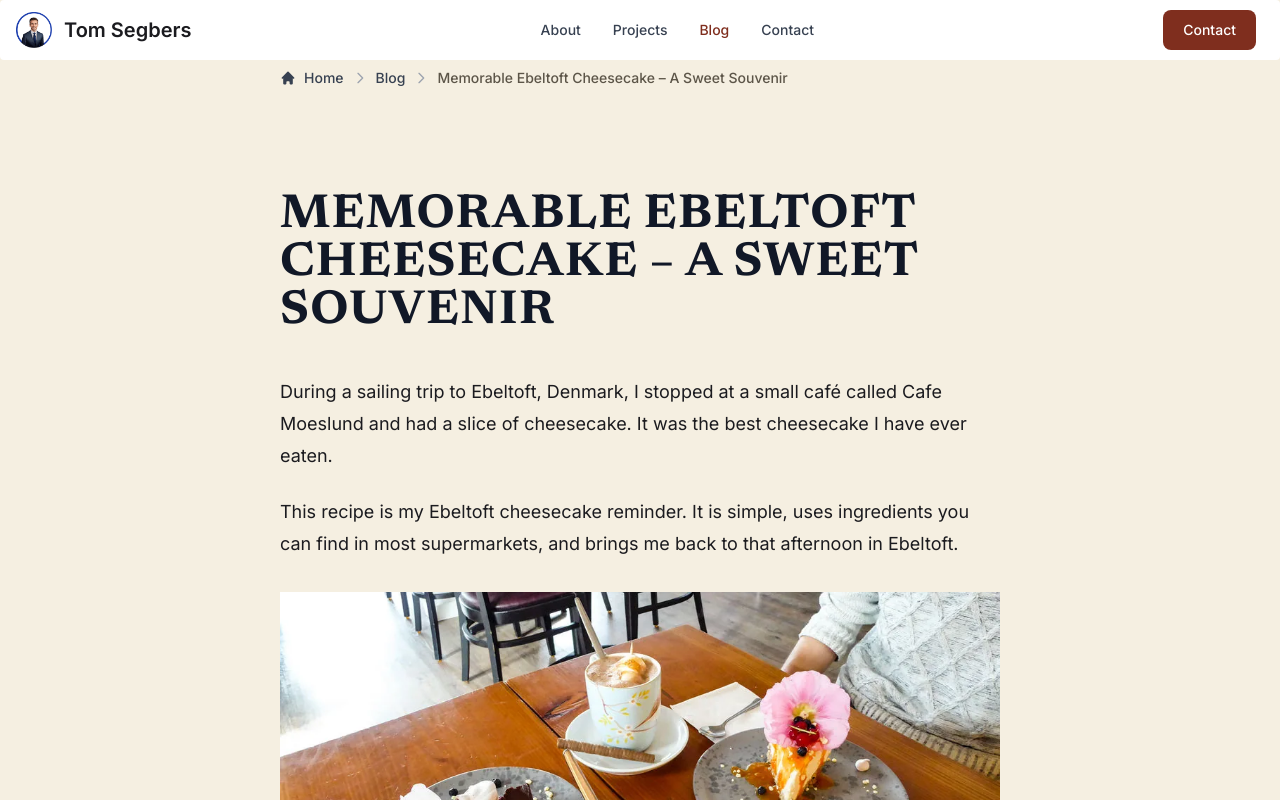
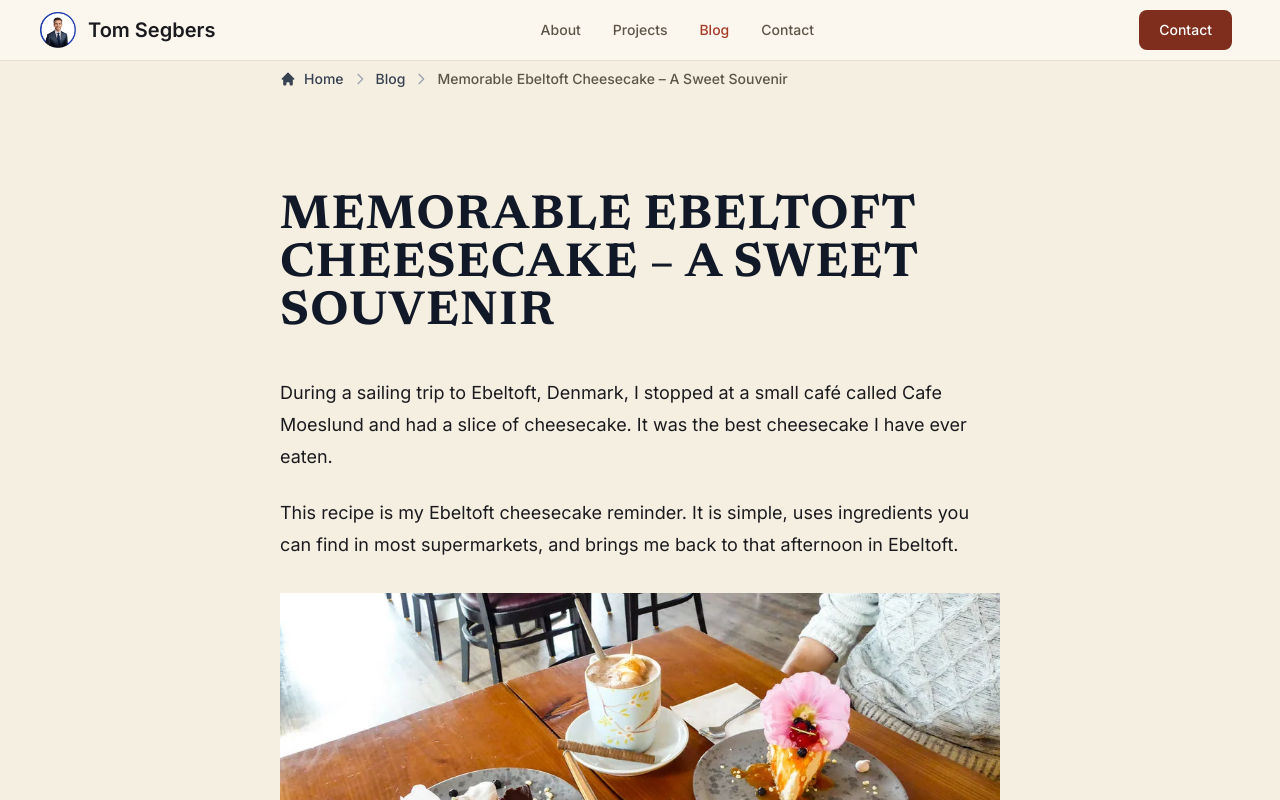
Before and after one commit to TomSeestern/TomSeestern.github.io, a Next.js app: page /blog/entry/2019-ebeltoft-cheesecake-recipe in a window 1280 px wide. Shown: the top 800 px of the page. Built offline with nearby package versions, Linux system fonts and the light colour scheme.

Commit message:
refactor(ui): replace Navbar with in-tree header

```diff
--- a/components/Header/Header.tsx
+++ b/components/Header/Header.tsx
@@ -1,9 +1,8 @@
 "use client"
 
-import { Navbar, NavbarBrand, NavbarCollapse, NavbarLink, NavbarToggle } from "flowbite-react"
 import Image from "next/image"
 import { usePathname } from "next/navigation"
-import React from "react"
+import React, { useState } from "react"
 
 const navItems = [
   { href: "/about", label: "About" },
@@ -12,12 +11,29 @@ const navItems = [
   { href: "/contact", label: "Contact" },
 ] as const
 
+const navLinkBase =
+  "block rounded-lg px-3 py-2 text-base font-medium transition-colors duration-200 focus-visible:outline-none focus-visible:ring-4 focus-visible:ring-accent-soft md:p-0 md:text-sm"
+
+/**
+ * Site header (D11 / T21). In-tree replacement for Flowbite's `Navbar`
+ * primitives. The mobile toggle owns the collapsed state, exposes it through
+ * `aria-expanded`, and points at the navigation list through `aria-controls`,
+ * so assistive tech can follow the disclosure relationship.
+ */
 export function Header() {
   const pathname = usePathname()
+  const [isMenuOpen, setIsMenuOpen] = useState(false)
 
   return (
-    <Navbar fluid={true} rounded={true}>
-      <NavbarBrand href="/">
+    <header className="border-b border-border-subtle bg-surface-elevated">
+      <nav
+        aria-label="Main navigation"
+        className="mx-auto flex max-w-width-page flex-wrap items-center justify-between px-4 py-2.5 sm:px-6"
+      >
+        <a
+          href="/"
+          className="flex items-center rounded-lg focus-visible:outline-none focus-visible:ring-4 focus-visible:ring-accent-soft"
+        >
           <Image
             src="/img/logo.png"
             className="mr-3 h-6 w-6 sm:h-9 sm:w-9"
@@ -25,29 +41,64 @@ export function Header() {
             width={512}
             height={512}
           />
-        <span className="self-center whitespace-nowrap text-xl font-semibold text-foreground dark:text-foreground-dark">
-          Tom Segbers
-        </span>
-      </NavbarBrand>
-      <div className="flex md:order-2">
+          <span className="self-center whitespace-nowrap text-xl font-semibold text-foreground">Tom Segbers</span>
+        </a>
+        <div className="flex items-center md:order-2">
           <a
             href="/contact"
-          className="mr-2 rounded-lg bg-accent-hover px-4 py-2 text-sm font-medium text-white transition-colors duration-200 hover:bg-accent-soft-foreground focus-visible:outline-none focus-visible:ring-4 focus-visible:ring-accent-soft-foreground-dark dark:bg-accent dark:hover:bg-accent-hover dark:focus-visible:ring-accent-soft-foreground lg:px-5 lg:py-2.5"
+            className="mr-2 rounded-lg bg-accent-hover px-4 py-2 text-sm font-medium text-white transition-colors duration-200 hover:bg-accent-soft-foreground focus-visible:outline-none focus-visible:ring-4 focus-visible:ring-accent-soft-foreground-dark lg:px-5 lg:py-2.5"
           >
             Contact
           </a>
-        <NavbarToggle />
+          <button
+            type="button"
+            aria-controls="site-nav"
+            aria-expanded={isMenuOpen}
+            onClick={() => setIsMenuOpen((open) => !open)}
+            className="inline-flex items-center rounded-lg p-2 text-muted transition-colors duration-200 hover:bg-surface-muted hover:text-foreground focus-visible:outline-none focus-visible:ring-4 focus-visible:ring-accent-soft md:hidden"
+          >
+            <span className="sr-only">{isMenuOpen ? "Close main menu" : "Open main menu"}</span>
+            <svg
+              aria-hidden="true"
+              className="size-6 shrink-0"
+              viewBox="0 0 24 24"
+              fill="none"
+              stroke="currentColor"
+              strokeWidth="2"
+              strokeLinecap="round"
+            >
+              <path d="M4 6h16M4 12h16M4 18h16" />
+            </svg>
+          </button>
         </div>
-      <NavbarCollapse>
+        <ul
+          id="site-nav"
+          className={
+            "mt-4 w-full flex-col md:mt-0 md:flex md:w-auto md:flex-row md:items-center md:gap-8 " +
+            (isMenuOpen ? "flex" : "hidden")
+          }
+        >
           {navItems.map(({ href, label }) => {
             const isActive = pathname.startsWith(href)
             return (
-            <NavbarLink key={href} href={href} active={isActive} aria-current={isActive ? "page" : undefined}>
+              <li key={href}>
+                <a
+                  href={href}
+                  aria-current={isActive ? "page" : undefined}
+                  onClick={() => setIsMenuOpen(false)}
+                  className={`${navLinkBase} ${
+                    isActive
+                      ? "bg-accent-soft text-accent-soft-foreground md:bg-transparent md:text-accent"
+                      : "text-muted hover:bg-surface-muted hover:text-foreground md:hover:bg-transparent md:hover:text-accent"
+                  }`}
+                >
                   {label}
-            </NavbarLink>
+                </a>
+              </li>
             )
           })}
-      </NavbarCollapse>
-    </Navbar>
+        </ul>
+      </nav>
+    </header>
   )
 }
```
Also changed, not shown: 2 other files (tests, documents, lock files or other folders). Lines whose indentation alone changed are shown as unchanged.
